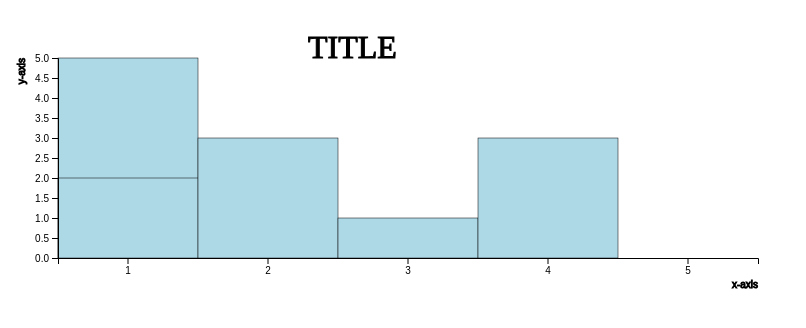
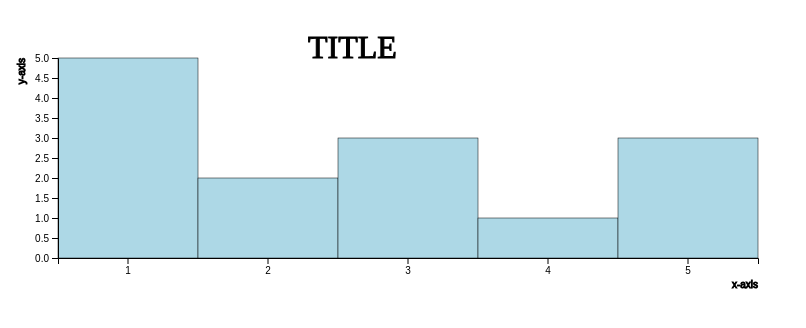
Before and after one commit to uniklimbu10/limbu, a plain HTML site: page barchart.html in a window 1280 px wide. Shown: the whole page, without its empty margins (0-806 px from the left). Drawn offline with nearby package versions, Linux system fonts and the light colour scheme.

Commit message:
fixed it (line 50)

```diff
--- a/barchart.html
+++ b/barchart.html
@@ -47,7 +47,7 @@ svg.append('g')
   .enter()
   .append('rect')
     .attr('x', function(d, i) {
-      return xScale(i); // We only need the index. i.e. Ordinal
+      return xScale(i+1); // We only need the index. i.e. Ordinal
     })
     .attr('y', function(d, i) {
       return yScale(d); // We need to pass in the data item
```
